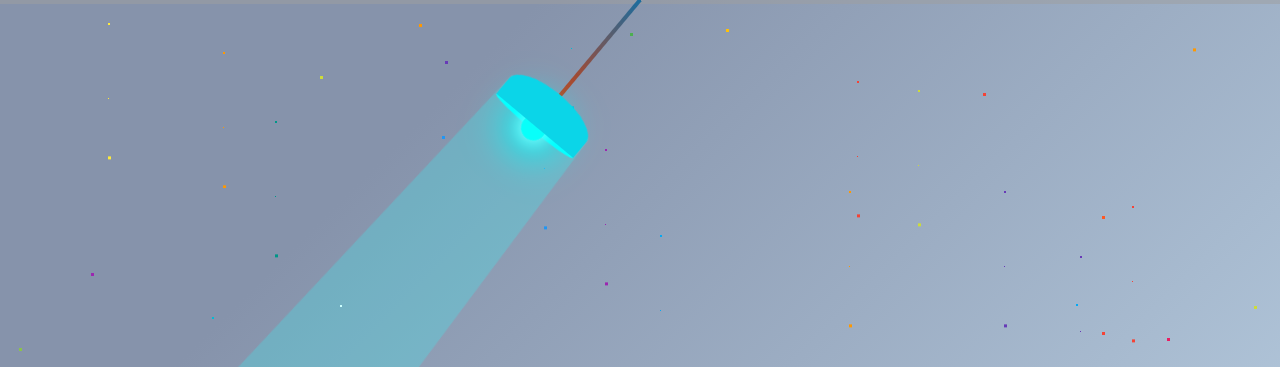
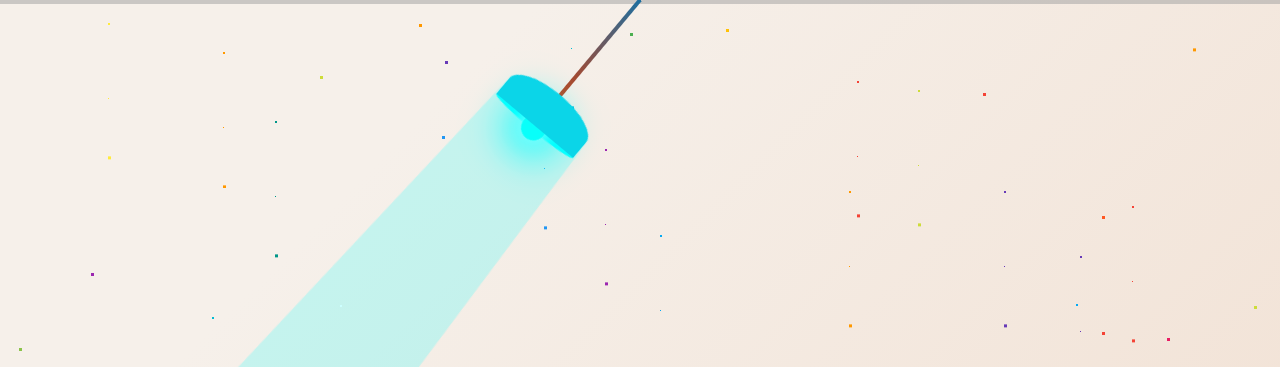
Before and after one commit to soyasamosa/raazyadav, a plain HTML site: page work/index.html in a window 1280 px wide. Shown: the top 367 px of the page. Drawn offline with Linux system fonts and the light colour scheme.

Commit message:
Update style.css

```diff
--- a/work/style.css
+++ b/work/style.css
@@ -18,9 +18,9 @@ html, body {
 body {
   padding: 0;
   margin: 0;
-  background-color: #bdd4e7;
+background-color: #f1dfd1;
 
-  background-image: linear-gradient(315deg, #bdd4e7 0%, #8693ab 74%);
+background-image: linear-gradient(315deg, #f1dfd1 0%, #f6f0ea 74%);
   font-size: 14px;
   line-height: 1;
 }
```
